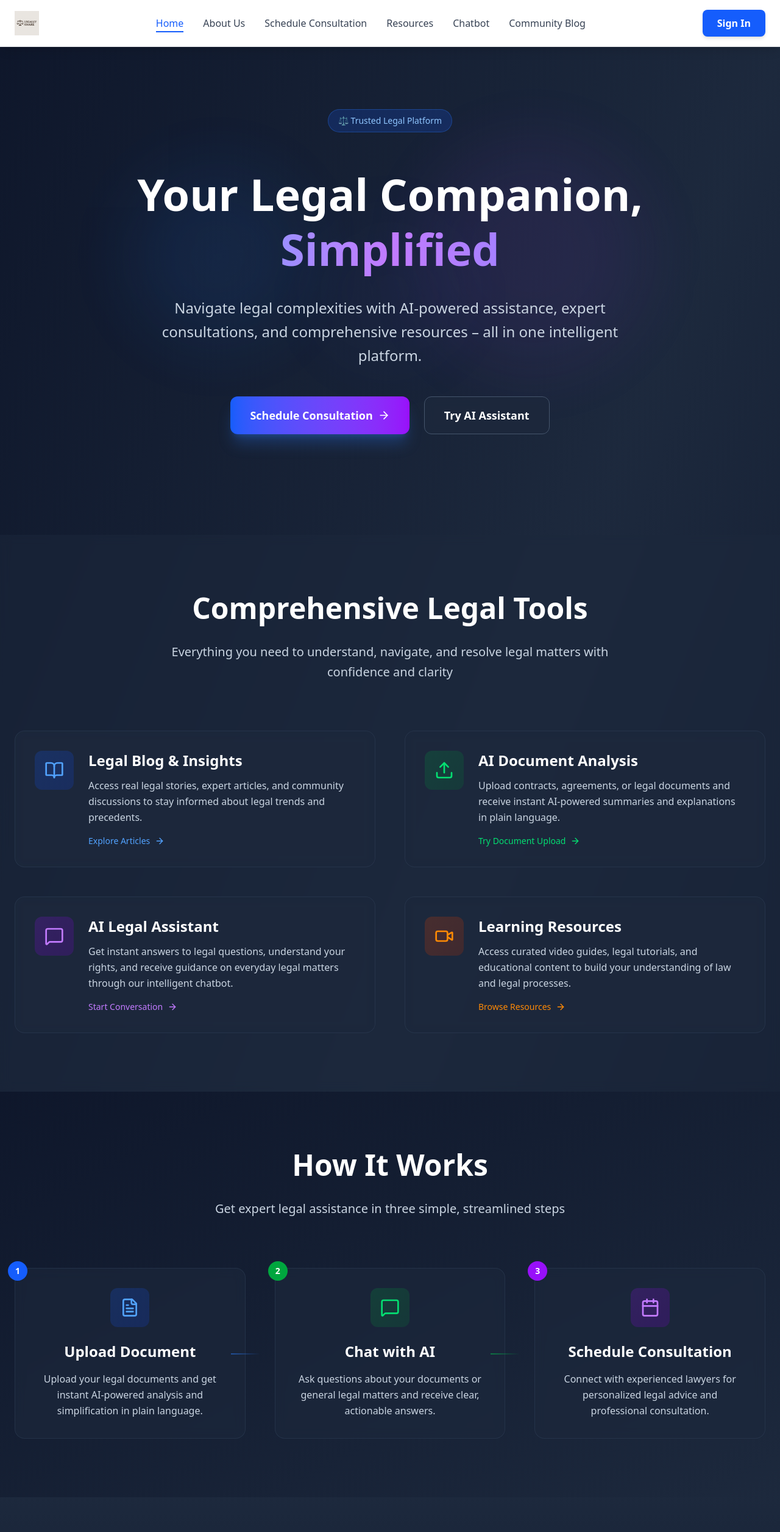
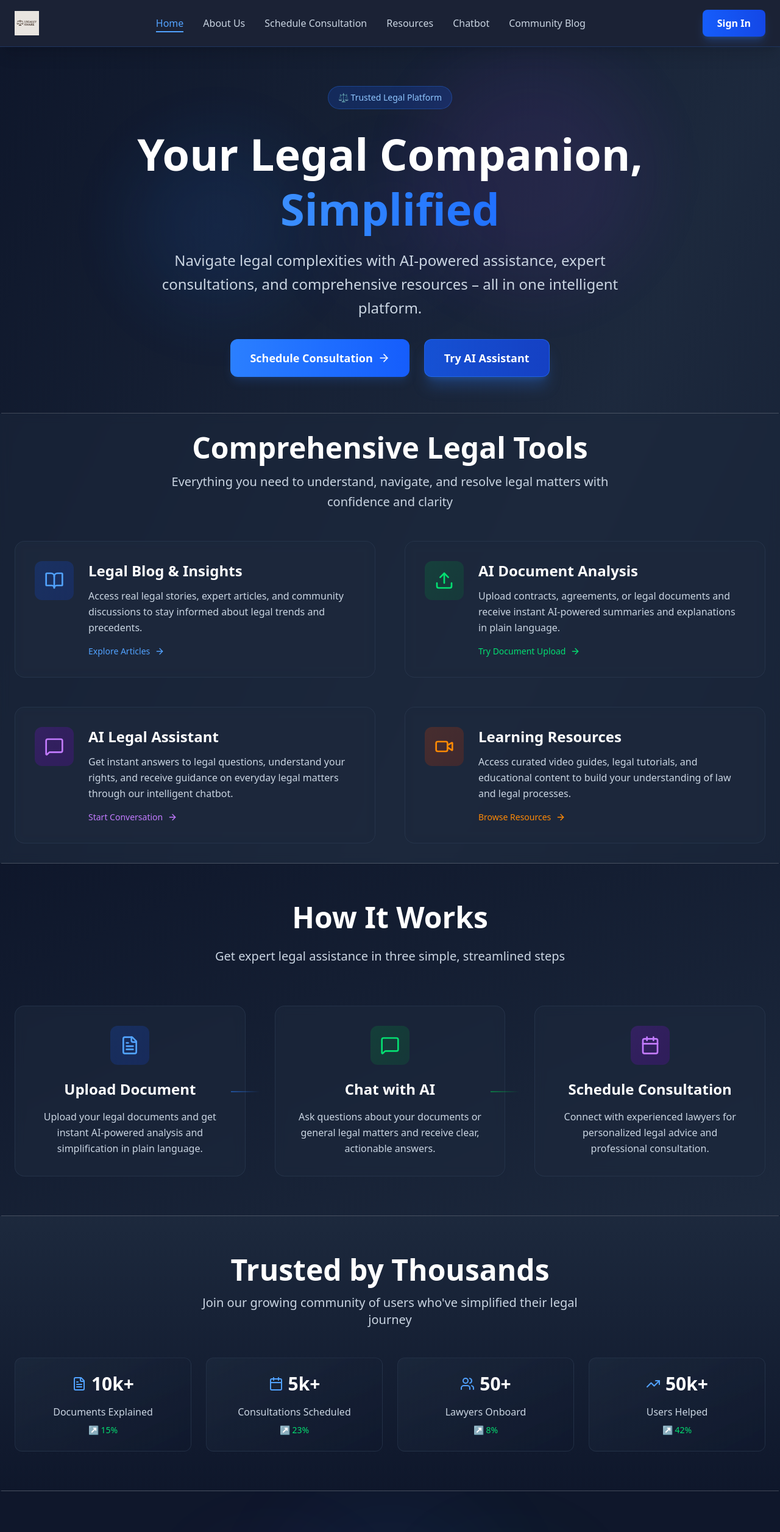
Before and after one commit to Divyansh1552005/Law_Bridge, a React (Vite) app: page / in a window 1280 px wide. Shown: the top 2512 px of the page at 61% size. Built offline with nearby package versions, Linux system fonts and the light colour scheme.

Commit message:
impreved navbar

```diff
--- a/src/Components/Navbar.jsx
+++ b/src/Components/Navbar.jsx
@@ -57,7 +57,7 @@ function Navbar() {
     ];
 
     return (
-    <nav className='flex justify-between items-center px-6 py-4 bg-white shadow-lg border-b border-gray-200 sticky top-0 z-50'>
+    <nav className='flex justify-between items-center px-6 py-4 bg-slate-900/95 backdrop-blur-md shadow-xl border-b border-blue-500/20 sticky top-0 z-50'>
             {/* Logo on the left */}
             <NavLink
                 to="/"
@@ -76,21 +76,21 @@ function Navbar() {
                                     href={item.url}
                                     target="_blank"
                                     rel="noopener noreferrer"
-                                    className="text-gray-700 hover:text-blue-600 font-medium transition-colors duration-200 relative group"
+                                    className="text-slate-300 hover:text-blue-400 font-medium transition-colors duration-200 relative group"
                                 >
                                     {item.label}
-                                    <span className="absolute -bottom-1 left-0 w-0 h-0.5 bg-blue-600 transition-all duration-300 group-hover:w-full"></span>
+                                    <span className="absolute -bottom-1 left-0 w-0 h-0.5 bg-blue-400 transition-all duration-300 group-hover:w-full"></span>
                                 </a>
                             ) : (
                                 <NavLink
                                     to={item.path}
                                     className={({ isActive }) =>
-                                        `font-medium transition-colors duration-200 relative group ${isActive ? "text-blue-600" : "text-gray-700 hover:text-blue-600"}`
+                                        `font-medium transition-colors duration-200 relative group ${isActive ? "text-blue-400" : "text-slate-300 hover:text-blue-400"}`
                                     }
                                     end={item.path === "/"}
                                 >
                                     {item.label}
-                                    <span className={`absolute -bottom-1 left-0 h-0.5 bg-blue-600 transition-all duration-300 ${window.location.pathname === item.path ? "w-full" : "w-0 group-hover:w-full"}`}/>
+                                    <span className={`absolute -bottom-1 left-0 h-0.5 bg-blue-400 transition-all duration-300 ${window.location.pathname === item.path ? "w-full" : "w-0 group-hover:w-full"}`}/>
                                 </NavLink>
                             )}
                         </li>
@@ -105,7 +105,7 @@ function Navbar() {
                     <div className="relative">
                         <button
                             onClick={() => setIsUserDropdownOpen(!isUserDropdownOpen)}
-                            className="flex items-center space-x-3 p-2 rounded-lg hover:bg-gray-50 transition-colors duration-200"
+                            className="flex items-center space-x-3 p-2 rounded-lg hover:bg-slate-800/50 transition-colors duration-200"
                         >
                             <div className="w-10 h-10 bg-gradient-to-br from-blue-500 to-blue-600 rounded-full flex items-center justify-center text-white font-semibold text-sm shadow-md">
                                 {user.avatar ? (
@@ -114,36 +114,36 @@ function Navbar() {
                                     getUserInitials(user.name)
                                 )}
                             </div>
-                            <span className="text-gray-700 font-medium">{user.name.split(' ')[0]}</span>
+                            <span className="text-slate-300 font-medium">{user.name.split(' ')[0]}</span>
                         </button>
 
                         {/* User Dropdown */}
                         {isUserDropdownOpen && (
-                            <div className="absolute right-0 top-full mt-2 w-64 bg-white rounded-xl shadow-xl border border-gray-200 py-2 z-50">
-                                <div className="px-4 py-3 border-b border-gray-100">
-                                    <p className="font-semibold text-gray-900">{user.name}</p>
-                                    <p className="text-sm text-gray-600">{user.email}</p>
+                            <div className="absolute right-0 top-full mt-2 w-64 bg-slate-800/95 backdrop-blur-md rounded-xl shadow-xl border border-blue-500/20 py-2 z-50">
+                                <div className="px-4 py-3 border-b border-slate-700">
+                                    <p className="font-semibold text-white">{user.name}</p>
+                                    <p className="text-sm text-slate-400">{user.email}</p>
                                 </div>
 
                                 <div className="py-2">
-                                    <button className="w-full flex items-center px-4 py-2 text-left text-gray-700 hover:bg-gray-50 transition-colors duration-200">
+                                    <button className="w-full flex items-center px-4 py-2 text-left text-slate-300 hover:bg-slate-700/50 hover:text-blue-400 transition-colors duration-200">
                                         <FiUser className="mr-3 h-4 w-4" />
                                         Profile
                                     </button>
-                                    <button className="w-full flex items-center px-4 py-2 text-left text-gray-700 hover:bg-gray-50 transition-colors duration-200">
+                                    <button className="w-full flex items-center px-4 py-2 text-left text-slate-300 hover:bg-slate-700/50 hover:text-blue-400 transition-colors duration-200">
                                         <FiSettings className="mr-3 h-4 w-4" />
                                         Settings
                                     </button>
-                                    <button className="w-full flex items-center px-4 py-2 text-left text-gray-700 hover:bg-gray-50 transition-colors duration-200">
+                                    <button className="w-full flex items-center px-4 py-2 text-left text-slate-300 hover:bg-slate-700/50 hover:text-blue-400 transition-colors duration-200">
                                         <FiHelpCircle className="mr-3 h-4 w-4" />
                                         Help & Support
                                     </button>
                                 </div>
 
-                                <div className="border-t border-gray-100 pt-2">
+                                <div className="border-t border-slate-700 pt-2">
                                     <button
                                         onClick={handleLogout}
-                                        className="w-full flex items-center px-4 py-2 text-left text-red-600 hover:bg-red-50 transition-colors duration-200"
+                                        className="w-full flex items-center px-4 py-2 text-left text-red-400 hover:bg-red-500/10 transition-colors duration-200"
                                     >
                                         <FiLogOut className="mr-3 h-4 w-4" />
                                         Sign Out
@@ -156,7 +156,7 @@ function Navbar() {
                     // Login Button
                     <button
                         onClick={handleLogin}
-                        className="bg-blue-600 hover:bg-blue-700 text-white font-semibold px-6 py-2.5 rounded-lg transition-colors duration-200 shadow-md hover:shadow-lg"
+                        className="bg-gradient-to-r from-blue-600 to-blue-700 hover:from-blue-500 hover:to-blue-600 text-white font-semibold px-6 py-2.5 rounded-lg transition-all duration-200 shadow-lg shadow-blue-500/25 hover:shadow-blue-500/40 hover:scale-105"
                     >
                         Sign In
                     </button>
@@ -167,12 +167,12 @@ function Navbar() {
             <div className="lg:hidden flex items-center">
                 {isMobileMenuOpen ? (
                     <FiX
-                        className="text-3xl text-gray-700 cursor-pointer hover:text-blue-600 transition-colors duration-200"
+                        className="text-3xl text-slate-300 cursor-pointer hover:text-blue-400 transition-colors duration-200"
                         onClick={() => setIsMobileMenuOpen(false)}
                     />
                 ) : (
                     <FiMenu
-                        className="text-3xl text-gray-700 cursor-pointer hover:text-blue-600 transition-colors duration-200"
+                        className="text-3xl text-slate-300 cursor-pointer hover:text-blue-400 transition-colors duration-200"
                         onClick={() => setIsMobileMenuOpen(true)}
                     />
                 )}
@@ -180,11 +180,11 @@ function Navbar() {
 
             {/* Mobile Menu Items */}
             {isMobileMenuOpen && (
-                <div className="absolute top-full left-0 right-0 bg-white shadow-xl border-t border-gray-200 z-50 lg:hidden">
+                <div className="absolute top-full left-0 right-0 bg-slate-900/95 backdrop-blur-md shadow-xl border-t border-blue-500/20 z-50 lg:hidden">
                     <div className="px-6 py-4">
                         {/* Mobile Auth Section */}
                         {isLoggedIn ? (
-                            <div className="mb-6 pb-6 border-b border-gray-200">
+                            <div className="mb-6 pb-6 border-b border-slate-700">
                                 <div className="flex items-center space-x-3 mb-4">
                                     <div className="w-12 h-12 bg-gradient-to-br from-blue-500 to-blue-600 rounded-full flex items-center justify-center text-white font-semibold shadow-md">
                                         {user.avatar ? (
@@ -194,23 +194,23 @@ function Navbar() {
                                         )}
                                     </div>
                                     <div>
-                                        <p className="font-semibold text-gray-900">{user.name}</p>
-                                        <p className="text-sm text-gray-600">{user.email}</p>
+                                        <p className="font-semibold text-white">{user.name}</p>
+                                        <p className="text-sm text-slate-400">{user.email}</p>
                                     </div>
                                 </div>
 
                                 <div className="space-y-2">
-                                    <button className="w-full flex items-center px-3 py-2 text-left text-gray-700 hover:bg-gray-50 rounded-lg transition-colors duration-200">
+                                    <button className="w-full flex items-center px-3 py-2 text-left text-slate-300 hover:bg-slate-800/50 hover:text-blue-400 rounded-lg transition-colors duration-200">
                                         <FiUser className="mr-3 h-4 w-4" />
                                         Profile
                                     </button>
-                                    <button className="w-full flex items-center px-3 py-2 text-left text-gray-700 hover:bg-gray-50 rounded-lg transition-colors duration-200">
+                                    <button className="w-full flex items-center px-3 py-2 text-left text-slate-300 hover:bg-slate-800/50 hover:text-blue-400 rounded-lg transition-colors duration-200">
                                         <FiSettings className="mr-3 h-4 w-4" />
                                         Settings
                                     </button>
                                     <button
                                         onClick={handleLogout}
-                                        className="w-full flex items-center px-3 py-2 text-left text-red-600 hover:bg-red-50 rounded-lg transition-colors duration-200"
+                                        className="w-full flex items-center px-3 py-2 text-left text-red-400 hover:bg-red-500/10 rounded-lg transition-colors duration-200"
                                     >
                                         <FiLogOut className="mr-3 h-4 w-4" />
                                         Sign Out
@@ -218,10 +218,10 @@ function Navbar() {
                                 </div>
                             </div>
                         ) : (
-                            <div className="mb-6 pb-6 border-b border-gray-200">
+                            <div className="mb-6 pb-6 border-b border-slate-700">
                                 <button
                                     onClick={handleLogin}
-                                    className="w-full bg-blue-600 hover:bg-blue-700 text-white font-semibold py-3 rounded-lg transition-colors duration-200 shadow-md"
+                                    className="w-full bg-gradient-to-r from-blue-600 to-blue-700 hover:from-blue-500 hover:to-blue-600 text-white font-semibold py-3 rounded-lg transition-all duration-200 shadow-lg shadow-blue-500/25"
                                 >
                                     Sign In
                                 </button>
@@ -237,14 +237,14 @@ function Navbar() {
                                             href={item.url}
                                             target="_blank"
                                             rel="noopener noreferrer"
-                                            className="block px-3 py-3 text-gray-700 hover:text-blue-600 hover:bg-blue-50 rounded-lg font-medium transition-colors duration-200"
+                                            className="block px-3 py-3 text-slate-300 hover:text-blue-400 hover:bg-slate-800/50 rounded-lg font-medium transition-colors duration-200"
                                         >
                                             {item.label}
                                         </a>
                                     ) : (
                                         <button
                                             onClick={() => handleMenuItemClick(item.path)}
-                                            className="w-full text-left px-3 py-3 text-gray-700 hover:text-blue-600 hover:bg-blue-50 rounded-lg font-medium transition-colors duration-200"
+                                            className="w-full text-left px-3 py-3 text-slate-300 hover:text-blue-400 hover:bg-slate-800/50 rounded-lg font-medium transition-colors duration-200"
                                         >
                                             {item.label}
                                         </button>
--- a/src/Pages/Home.jsx
+++ b/src/Pages/Home.jsx
@@ -9,36 +9,36 @@ const Home = () => {
   return (
     <div className="min-h-screen bg-gradient-to-br from-slate-900 via-slate-800 to-slate-900">
       {/* Hero Section */}
-      <section className="min-h-screen flex items-center justify-center px-6 py-20 relative overflow-hidden">
+      <section className="h-[75vh] flex items-start justify-center px-6 pt-16 pb-8 relative overflow-hidden">
         <div className="text-center max-w-5xl mx-auto relative z-10">
-          <div className="mb-8">
-            <span className="inline-block px-4 py-2 bg-blue-600/20 border border-blue-500/30 rounded-full text-blue-300 text-sm font-medium mb-6">
+          <div className="mb-4">
+            <span className="inline-block px-4 py-2 bg-blue-600/20 border border-blue-500/30 rounded-full text-blue-300 text-sm font-medium mb-3">
               ⚖️ Trusted Legal Platform
             </span>
           </div>
 
-          <h1 className="text-white font-bold text-5xl md:text-6xl lg:text-7xl mb-8 leading-tight">
+          <h1 className="text-white font-bold text-5xl md:text-6xl lg:text-7xl mb-5 leading-tight">
             Your Legal Companion,
-            <span className="block bg-gradient-to-r from-blue-400 via-purple-400 to-indigo-400 bg-clip-text text-transparent">
+            <span className="block bg-gradient-to-r from-blue-400 via-blue-500 to-blue-600 bg-clip-text text-transparent">
               Simplified
             </span>
           </h1>
 
-          <p className="text-slate-300 text-xl md:text-2xl mb-12 leading-relaxed max-w-3xl mx-auto">
+          <p className="text-slate-300 text-xl md:text-2xl mb-8 leading-relaxed max-w-3xl mx-auto">
             Navigate legal complexities with AI-powered assistance, expert consultations, and comprehensive resources – all in one intelligent platform.
           </p>
 
-          <div className="flex flex-col sm:flex-row gap-6 justify-center mb-16">
+          <div className="flex flex-col sm:flex-row gap-6 justify-center mb-12">
             <button
               onClick={() => navigate('/schedule')}
-              className="group bg-gradient-to-r from-blue-600 to-purple-600 hover:from-blue-500 hover:to-purple-500 text-white px-8 py-4 rounded-xl shadow-xl shadow-blue-500/25 font-semibold text-lg transition-all duration-300 hover:shadow-blue-500/40 hover:scale-105 flex items-center justify-center gap-2"
+              className="group bg-gradient-to-r from-blue-500 to-blue-600 hover:from-blue-400 hover:to-blue-500 text-white px-8 py-4 rounded-xl shadow-lg shadow-blue-500/15 font-semibold text-lg transition-all duration-300 hover:shadow-blue-500/25 hover:scale-105 flex items-center justify-center gap-2 cursor-pointer"
             >
               Schedule Consultation
               <ArrowRight className="w-5 h-5 group-hover:translate-x-1 transition-transform" />
             </button>
             <button
               onClick={() => navigate('/chatbot')}
-              className="bg-slate-800/80 backdrop-blur border border-slate-600 hover:border-slate-500 text-white px-8 py-4 rounded-xl font-semibold text-lg transition-all duration-300 hover:bg-slate-700/80"
+              className="bg-gradient-to-r from-blue-600/80 to-blue-700/80 backdrop-blur border border-blue-500/50 hover:border-blue-400/70 hover:from-blue-500/80 hover:to-blue-600/80 text-white px-8 py-4 rounded-xl shadow-xl shadow-blue-500/25 font-semibold text-lg transition-all duration-300 hover:shadow-blue-500/40 cursor-pointer hover:bg-blue-700/60 hover:scale-105"
             >
               Try AI Assistant
             </button>
@@ -61,6 +61,8 @@ const Home = () => {
           </div> */}
         </div>
 
+
+
         {/* Enhanced floating elements */}
         <div className="absolute inset-0 pointer-events-none overflow-hidden">
           <div className="absolute top-1/4 left-1/6 w-72 h-72 bg-blue-500/10 rounded-full blur-3xl animate-pulse"></div>
@@ -69,11 +71,13 @@ const Home = () => {
         </div>
       </section>
 
+       <div className="border-t border-white/20 mx-0.5 my-0.4"></div>
+
       {/* Features Section */}
-      <section className="py-24 px-6 bg-slate-800/50 backdrop-blur-sm">
+      <section className="py-8 px-6 bg-slate-800/50 backdrop-blur-sm">
         <div className="max-w-7xl mx-auto">
-          <div className="text-center mb-20">
-            <h2 className="text-4xl md:text-5xl font-bold text-white mb-8">
+          <div className="text-center mb-12">
+            <h2 className="text-4xl md:text-5xl font-bold text-white mb-4">
               Comprehensive Legal Tools
             </h2>
             <p className="text-slate-300 text-xl max-w-3xl mx-auto leading-relaxed">
@@ -161,11 +165,13 @@ const Home = () => {
         </div>
       </section>
 
+       <div className="border-t border-white/20 mx-0.5 my-0.4"></div>
+
       {/* How It Works Section */}
-      <section className="py-24 px-6 bg-gradient-to-br from-slate-900 to-slate-800">
+      <section className="py-16 px-6 bg-gradient-to-br from-slate-900 to-slate-800">
         <div className="max-w-7xl mx-auto">
-          <div className="text-center mb-20">
-            <h2 className="text-4xl md:text-5xl font-bold text-white mb-8">
+          <div className="text-center mb-16">
+            <h2 className="text-4xl md:text-5xl font-bold text-white mb-6">
               How It Works
             </h2>
             <p className="text-slate-300 text-xl max-w-3xl mx-auto leading-relaxed">
@@ -179,7 +185,6 @@ const Home = () => {
                 <div className="inline-flex items-center justify-center w-16 h-16 bg-gradient-to-br from-blue-600/20 to-blue-700/20 rounded-xl mb-6 group-hover:from-blue-500/30 group-hover:to-blue-600/30 transition-all duration-300">
                   <FileText className="w-8 h-8 text-blue-400" />
                 </div>
-                <div className="absolute -top-3 -left-3 w-8 h-8 bg-blue-600 rounded-full flex items-center justify-center text-white font-bold text-sm">1</div>
                 <h3 className="text-2xl font-semibold text-white mb-4">Upload Document</h3>
                 <p className="text-slate-300 leading-relaxed">Upload your legal documents and get instant AI-powered analysis and simplification in plain language.</p>
               </div>
@@ -192,7 +197,6 @@ const Home = () => {
                 <div className="inline-flex items-center justify-center w-16 h-16 bg-gradient-to-br from-green-600/20 to-green-700/20 rounded-xl mb-6 group-hover:from-green-500/30 group-hover:to-green-600/30 transition-all duration-300">
                   <MessageSquare className="w-8 h-8 text-green-400" />
                 </div>
-                <div className="absolute -top-3 -left-3 w-8 h-8 bg-green-600 rounded-full flex items-center justify-center text-white font-bold text-sm">2</div>
                 <h3 className="text-2xl font-semibold text-white mb-4">Chat with AI</h3>
                 <p className="text-slate-300 leading-relaxed">Ask questions about your documents or general legal matters and receive clear, actionable answers.</p>
               </div>
@@ -205,7 +209,6 @@ const Home = () => {
                 <div className="inline-flex items-center justify-center w-16 h-16 bg-gradient-to-br from-purple-600/20 to-purple-700/20 rounded-xl mb-6 group-hover:from-purple-500/30 group-hover:to-purple-600/30 transition-all duration-300">
                   <Calendar className="w-8 h-8 text-purple-400" />
                 </div>
-                <div className="absolute -top-3 -left-3 w-8 h-8 bg-purple-600 rounded-full flex items-center justify-center text-white font-bold text-sm">3</div>
                 <h3 className="text-2xl font-semibold text-white mb-4">Schedule Consultation</h3>
                 <p className="text-slate-300 leading-relaxed">Connect with experienced lawyers for personalized legal advice and professional consultation.</p>
               </div>
@@ -214,11 +217,13 @@ const Home = () => {
         </div>
       </section>
 
+ <div className="border-t border-white/20 mx-0.5 my-0.4"></div>
+
       {/* Stats Section */}
-      <section className="py-20 px-6 bg-gradient-to-b from-slate-800 to-slate-900">
+      <section className="py-16 px-6 bg-gradient-to-b from-slate-800 to-slate-900">
         <div className="max-w-7xl mx-auto">
-          <div className="text-center mb-16">
-            <h2 className="text-4xl md:text-5xl font-bold text-white mb-6">
+          <div className="text-center mb-12">
+            <h2 className="text-4xl md:text-5xl font-bold text-white mb-4">
               Trusted by Thousands
             </h2>
             <p className="text-slate-300 text-xl max-w-2xl mx-auto">
@@ -258,13 +263,15 @@ const Home = () => {
         </div>
       </section>
 
+       <div className="border-t border-white/20 mx-0.5 my-0.4"></div>
+
       {/* Call to Action Section */}
-      <section className="py-20 px-6 bg-slate-900 relative overflow-hidden">
+      <section className="py-16 px-6 bg-slate-900 relative overflow-hidden">
         <div className="max-w-4xl mx-auto text-center relative z-10">
-          <h2 className="text-4xl md:text-5xl font-bold text-white mb-6">
+          <h2 className="text-4xl md:text-5xl font-bold text-white mb-4">
             Ready to Get Started?
           </h2>
-          <p className="text-slate-300 text-xl mb-12 max-w-2xl mx-auto">
+          <p className="text-slate-300 text-xl mb-8 max-w-2xl mx-auto">
             Take the first step towards understanding your legal needs with our comprehensive platform.
           </p>
 
```
